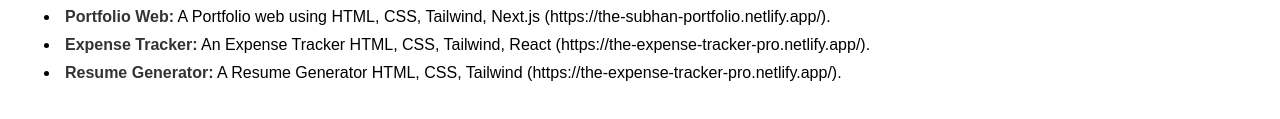
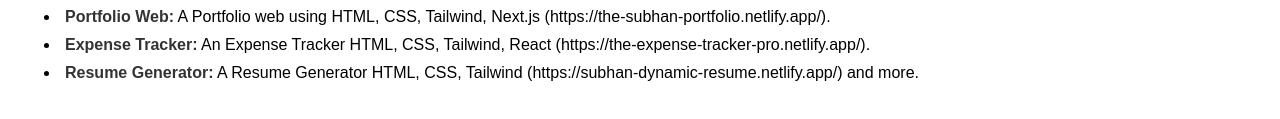
Before and after one commit to AbduSubhan11/Static-Resume, a website: page index.html in a window 1280 px wide. Shown: the part 1076-1195 px from the top of the page. Drawn offline with Linux system fonts and the light colour scheme.

Commit message:
complete

```diff
--- a/index.html
+++ b/index.html
@@ -102,7 +102,7 @@
           </li>
           <li>
             <strong>Resume Generator:</strong> A Resume Generator HTML, CSS,
-            Tailwind (https://the-expense-tracker-pro.netlify.app/).
+            Tailwind (https://subhan-dynamic-resume.netlify.app/) and more.
           </li>
         </ul>
       </section>
```
